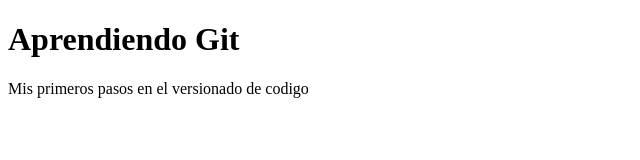
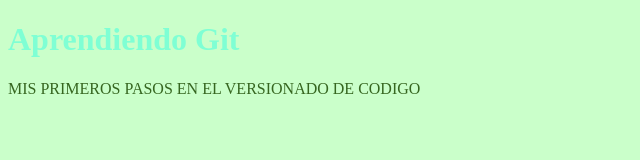
Before and after one commit to fabiancamposo91-lab/Ejercicio-1, a plain HTML site: page index.html in a window 1280 px wide. Shown: the whole page, without its empty margins (0-640 px from the left). Drawn offline with Linux system fonts and the light colour scheme.

Commit message:
Crenado estilos en CSS

```diff
--- a/index.html
+++ b/index.html
@@ -3,6 +3,7 @@
   <head>
     <meta charset="UTF-8" />
     <meta name="viewport" content="width=device-width, initial-scale=1.0" />
+    <link rel="stylesheet" href="./style.css" />
     <title>Aprendiendo Git</title>
   </head>
   <body>
--- /dev/null
+++ b/style.css
@@ -0,0 +1,11 @@
+html {
+  background-color: rgb(202, 255, 202);
+}
+h1 {
+  text-decoration: wavy;
+  color: aquamarine;
+}
+p {
+  text-transform: uppercase;
+  color: rgb(54, 102, 32);
+}
```
